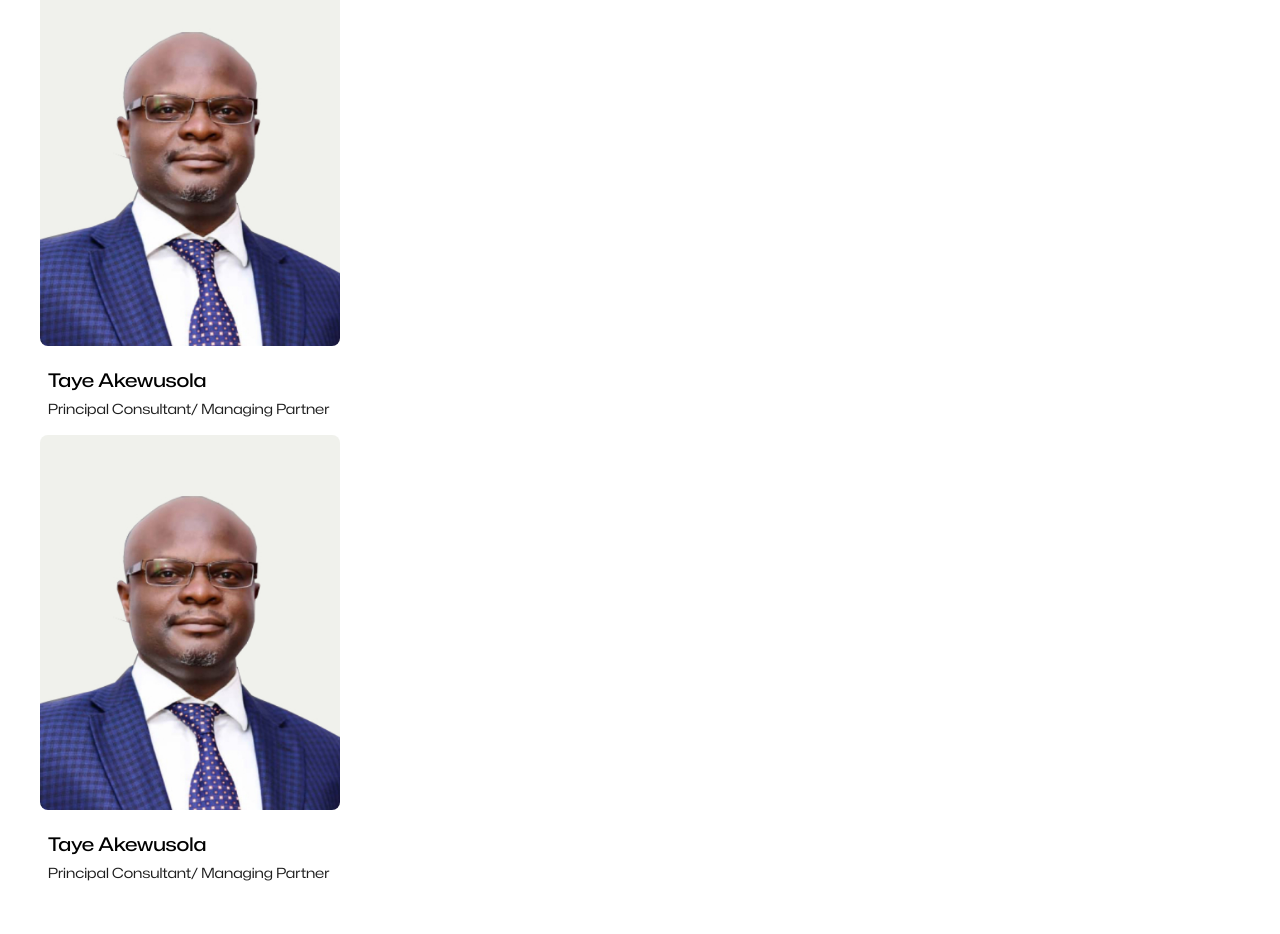
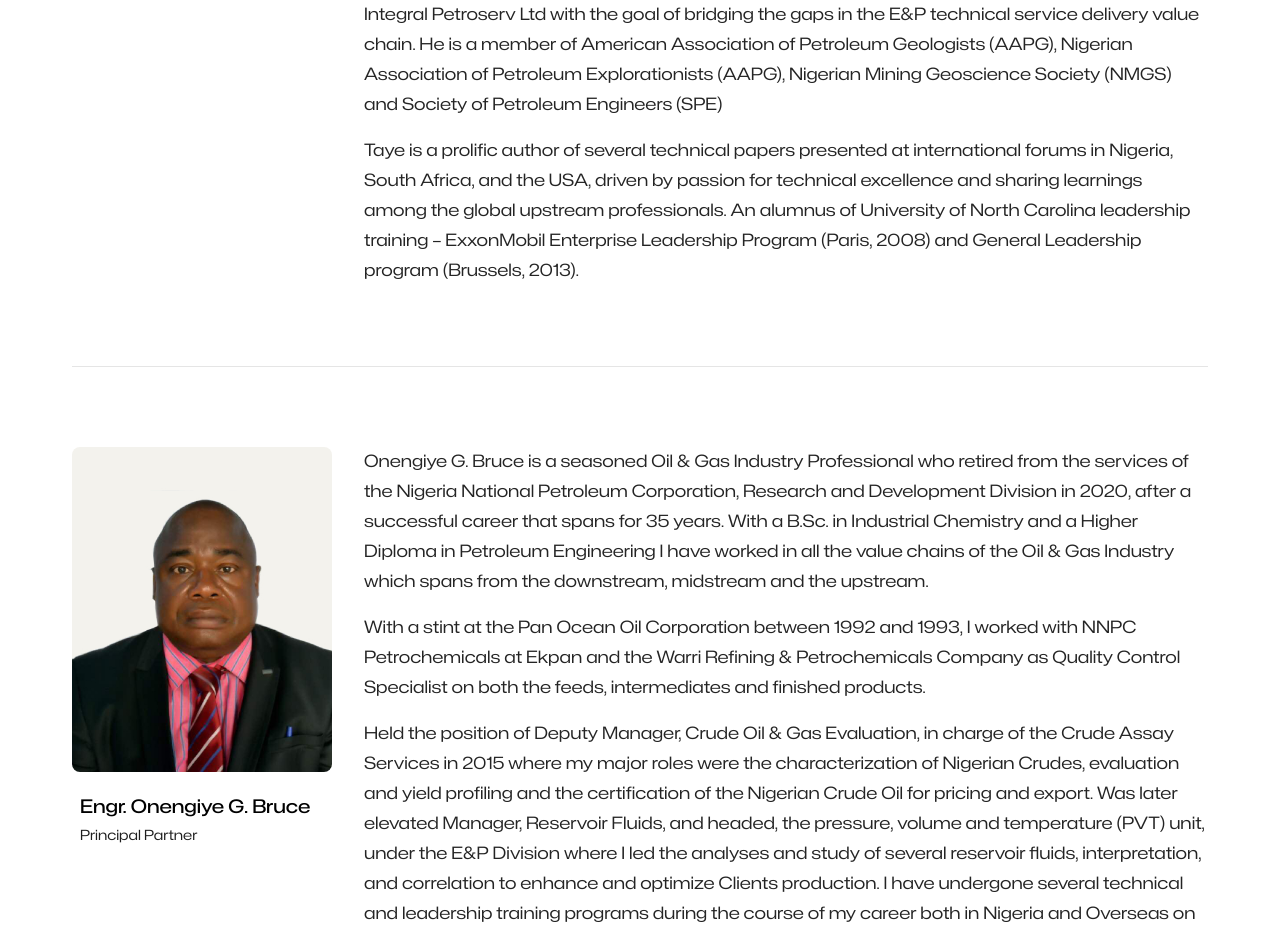
Before and after one commit to jubril-a/integralpetroserv, a Next.js app: page /team in a window 1280 px wide. Shown: the part 1860-2794 px from the top of the page. Before the commit the page ends 2760 px from the top, so only its background shows below. Built offline with nearby package versions, Linux system fonts and the light colour scheme.

Commit message:
completed team page

```diff
--- a/app/components/Founder.jsx
+++ b/app/components/Founder.jsx
@@ -2,8 +2,8 @@ import Card from './Card';
 import { team } from './data'
 import styles from './founders.module.scss'
 
-const Founder = (person_id) => {
-    let member = team[0]
+const Founder = ({person_id}) => {
+    let member = team[Number(person_id)]
 
     return (
         <article className={styles.founder}>
@@ -11,7 +11,7 @@ const Founder = (person_id) => {
                 <Card key={member.key} image={member.image} imgDesc={member.imgDesc} title={member.name} description={member.position} orientation="portrait" />
             </div>
             <div className={styles.founderInfo}>
-                {member["about"].map((content) => {<p>content</p>})}
+                {member["about"].map((bio) => <p key={`${member.key}-${member["about"].indexOf(bio)}`}>{bio}</p>)}
             </div>
         </article>
     );
--- a/app/components/Founders.jsx
+++ b/app/components/Founders.jsx
@@ -3,7 +3,7 @@ import Founder from './Founder';
 
 const Founders = () => {
     return (
-        <section className='constraint-I'>
+        <section className='section constraint-I'>
             <Founder person_id="0" />
             <Founder person_id="1" />
             <Founder person_id="2" />
--- a/app/components/LinkButton.jsx
+++ b/app/components/LinkButton.jsx
@@ -1,8 +1,8 @@
 import styles from './LinkButton.module.scss'
 
-const LinkButton = ({label}) => {
+const LinkButton = ({label, destination}) => {
   return (
-    <a href="#" className={styles.linkButton}>{label}</a>
+    <a href={destination} className={styles.linkButton}>{label}</a>
   )
 }
 
--- a/app/components/Team.jsx
+++ b/app/components/Team.jsx
@@ -15,7 +15,7 @@ const Team = () => {
                     <Card key={member.key} image={member.image} imgDesc={member.imgDesc} title={member.name} description={member.position} orientation="portrait" />
                 )}
             </div>
-            <LinkButton label="View Full Team Profile" />
+            <LinkButton label="View Full Team Profile" destination="/team" />
         </section>
     </div>
   )
--- a/app/components/data.js
+++ b/app/components/data.js
@@ -18,10 +18,10 @@ export const team = [
         name: "Engr. Onengiye G. Bruce",
         position: "Principal Partner",
         about: [
-            "",
-            "",
-            "",
-            "",
+            "Onengiye G. Bruce is a seasoned Oil & Gas Industry Professional who retired from the services of the Nigeria National Petroleum Corporation, Research and Development Division in 2020, after a successful career that spans for 35 years. With a B.Sc. in Industrial Chemistry and a Higher Diploma in Petroleum Engineering I have worked in all the value chains of the Oil & Gas Industry which spans from the downstream, midstream and the upstream.",
+            "With a stint at the Pan Ocean Oil Corporation between 1992 and 1993, I worked with NNPC Petrochemicals at Ekpan and the Warri Refining & Petrochemicals Company as Quality Control Specialist on both the feeds, intermediates and finished products.",
+            "Held the position of Deputy Manager, Crude Oil & Gas Evaluation, in charge of the Crude Assay Services in 2015 where my major roles were the characterization of Nigerian Crudes, evaluation and yield profiling and the certification of the Nigerian Crude Oil for pricing and export. Was later elevated Manager, Reservoir Fluids, and headed, the pressure, volume and temperature (PVT) unit, under the E&P Division where I led the analyses and study of several reservoir fluids, interpretation, and correlation to enhance and optimize Clients production. I have undergone several technical and leadership training programs during the course of my career both in Nigeria and Overseas on Crude Oil & Gas Evaluation, Reservoir fluids Characterization, Equipment verification and Installation at the United States, Dubai and in Nigeria.",
+            "An active member of the Society of Petroleum Engineers and recipient of several awards including ‘The Africa Regional Award on HSE by the Society of Petroleum Engineers International and the Corporate service award by the GED CS of the Nigerian National Petroleum Corporation.",
         ]
     },
     {
@@ -30,9 +30,9 @@ export const team = [
         name: "Henry Ogunnusi",
         position: "(M.Sc.) Principal Partner",
         about: [
-            "",
-            "",
-            "",
+            "Ogunnusi Henry is a seasoned professional with 20 years’ experience in petroleum geoscience. Henry obtained Bachelor and Master of Science in Applied geophysics at the prestigious Obafemi Awolowo University (OAU), Ile-Ife in 1999 and 2007, respectively. He came out at the top of his graduating class and received many awards to his credit.",
+            "In 2002 he joined Mobil Producing Nigeria Unlimited (MPNU) as an Associate geologist. He worked with ExxonMobil for fifteen years. During his time at ExxonMobil, he was an Integrated Seismic data interpreter and primary geologists for several assets of the company. He attended several trainings in Seismic data interpretation, Field development geoscience, stratigraphy, integrated trap evaluation, Reservoir connectivity analysis, Play and prospect Assessment and leadership trainings both within and outside of Nigeria. As part of his development, he also worked with ExxonMobil Development Company (EMDC) and ExxonMobil Exploration Company (EMEC) between 2003 and 2005. During his career with MPN, Henry was the primary geologist for over 20 wells drilled by Mobil Producing Nigeria.",
+            "In 2017, Henry left MPN and began a consulting career in the indigenous/ marginal field’s space. In three years, he has been involved in numerous projects with different companies. His involvements spanned across Resource re-evaluation of gas fields, Subsurface support for Technical and Financial Services Agreement, Field Development Plans, and geoscience advisory roles.",
         ]
     },
     {
@@ -41,10 +41,10 @@ export const team = [
         name: "Rotimi F. Ogunlowo",
         position: "Reservoir Engineering Consultant",
         about: [
-            "",
-            "",
-            "",
-            "",
+            "Rotimi Ogunlowo voluntarily retired from the services of Mobil Producing Nigeria January 2016 and has since been consulting in the oil and gas space relating to oil field development and production.",
+            "He has over 30 years of experience in the oil and gas industry, 26 years of which was with Mobil Producing Nigeria (an affiliate of ExxonMobil Corporation). His work experience covered new and old field development, production optimization, reservoir simulation, secondary recovery, development planning, planning and budgeting, supervisory/managerial duties in field studies, reserves assessment, reservoir management and opportunity generation group, also as technical advisor.",
+            "He holds a Bachelor of Science degree (BSc) in Petroleum engineering from the University of Ibadan, Nigeria in 1987. He has attended several trainings, both professional and management courses within Nigeria, the United States and in UK. These included in reservoir engineering, planning, and budgeting, petroleum economics, oil and gas contract negotiation, and Enterprise Leadership Program at the prestigious Kenan-Flagler Business School, University of North Carolina, USA, among others. He is a member of Society of Petroleum Engineers (SPE) as well as Nigeria Society of Engineer (NSE).",
+            "He served as reservoir engineering advisor in Mobil Producing Nigeria (MPN) providing technical guidance and leadership to several reservoir and subsurface engineers. His role also included advising management on technical issues relating to opportunities generation, reservoir management and production optimization, reserves assessment. Before this role, he worked in Houston US from January 2009 to December 2011 as reservoir engineering regional advisor for ExxonMobil Production Company, where he held oversight functions on affiliates initially in Africa, later those of Europe, Caspian, and Russia regions. His role included opportunities generation and maturation, reservoir management, reserves evaluation and working with partners where ExxonMobil had equity. He also at various times held technical lead and supervisory positions. He was also a business and budget analyst.",
         ]
     },
 ]
--- a/app/components/founders.module.scss
+++ b/app/components/founders.module.scss
@@ -1,11 +1,25 @@
 .founder {
-    display: flex;
-    gap: 2rem;
+    padding-block: 2rem;
+    border-bottom: 1px solid rgba(0, 0, 0, 0.1);
 
-    > div:first-child {
-        flex: 300px 0 0;
-        // position: sticky;
-        // top: 500px;
+
+    @media (min-width: 680px) {
+        display: flex;
+        gap: 2rem;
+        padding-block: 5rem;
+
+        > div:first-child {
+            flex: 260px 0 0;
+            position: sticky;
+            top: 100px;
+            height: fit-content;
+        }
+    }
+
+    @media (max-width: 680px) {
+        > div:first-child {
+            max-width: 240px;
+        }
     }
 }
 
@@ -13,7 +27,11 @@
     p {
         margin-bottom: 1rem;
         font-size: 17px;
-        line-height: 32px;
+        line-height: 30px;
         color: #242424;
     }
+
+    p:last-child {
+        margin-bottom: 0;
+    }
 }
--- a/app/components/teamHero.module.scss
+++ b/app/components/teamHero.module.scss
@@ -1,9 +1,9 @@
 @use './variables.scss';
 
 .Wrappper {
-    // background-color: black;
+    background-color: black;
     padding-block: 8rem;
-    // color: #fff;
+    color: #fff;
 
     @media (min-width: 1024px) {
         display: grid;
@@ -28,7 +28,7 @@
 
 .hero_image {
     min-height: 196px;
-    background-color: variables.$orange-400;
+    background-color: #ffffff8c;
     margin-bottom: 3rem;
     background-image: url('/images/hr.jpg');
     background-size: cover;
@@ -51,7 +51,7 @@
     }
 }
 
-// .bodyText {
-//     color: #fff;
-//     opacity: .65;
-// }
+.bodyText {
+    color: #fff;
+    opacity: .65;
+}
--- a/app/team/page.jsx
+++ b/app/team/page.jsx
@@ -1,6 +1,7 @@
 import Navbar from "../components/Navbar"
 import TeamHero from "../components/TeamHero"
 import Founders from "../components/Founders"
+import Footer from "../components/Footer"
 
 const page = () => {
   return (
@@ -8,6 +9,7 @@ const page = () => {
       <Navbar />
       <TeamHero />
       <Founders />
+      <Footer />
     </>
   )
 }
```
